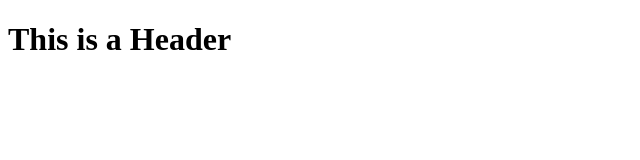
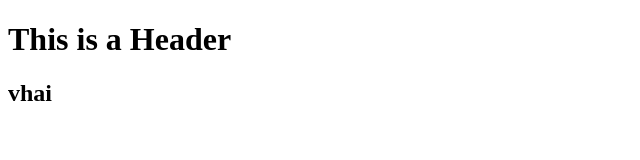
Before and after one commit to Ctrageno1/FER201m, a plain HTML site: page index.html in a window 1280 px wide. Shown: the full height of the page, 0-640 px from the left. Drawn offline with Linux system fonts and the light colour scheme.

Commit message:
second commit

```diff
--- a/index.html
+++ b/index.html
@@ -3,5 +3,6 @@
 	<head></head>
 	<body>
 		<h1>This is a Header</h1>
+        <h2>vhai</h2>
 	</body>
 </html>
```
